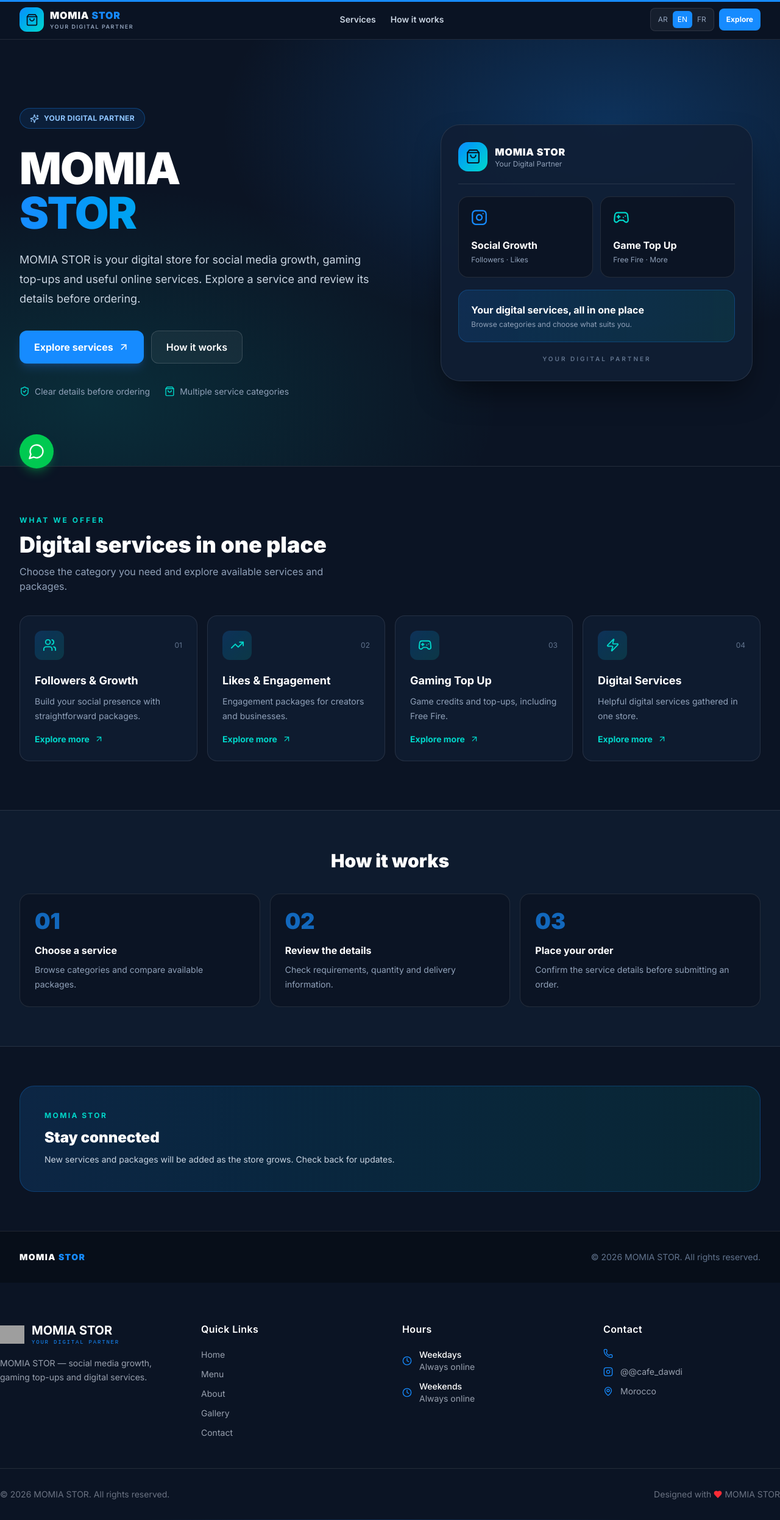
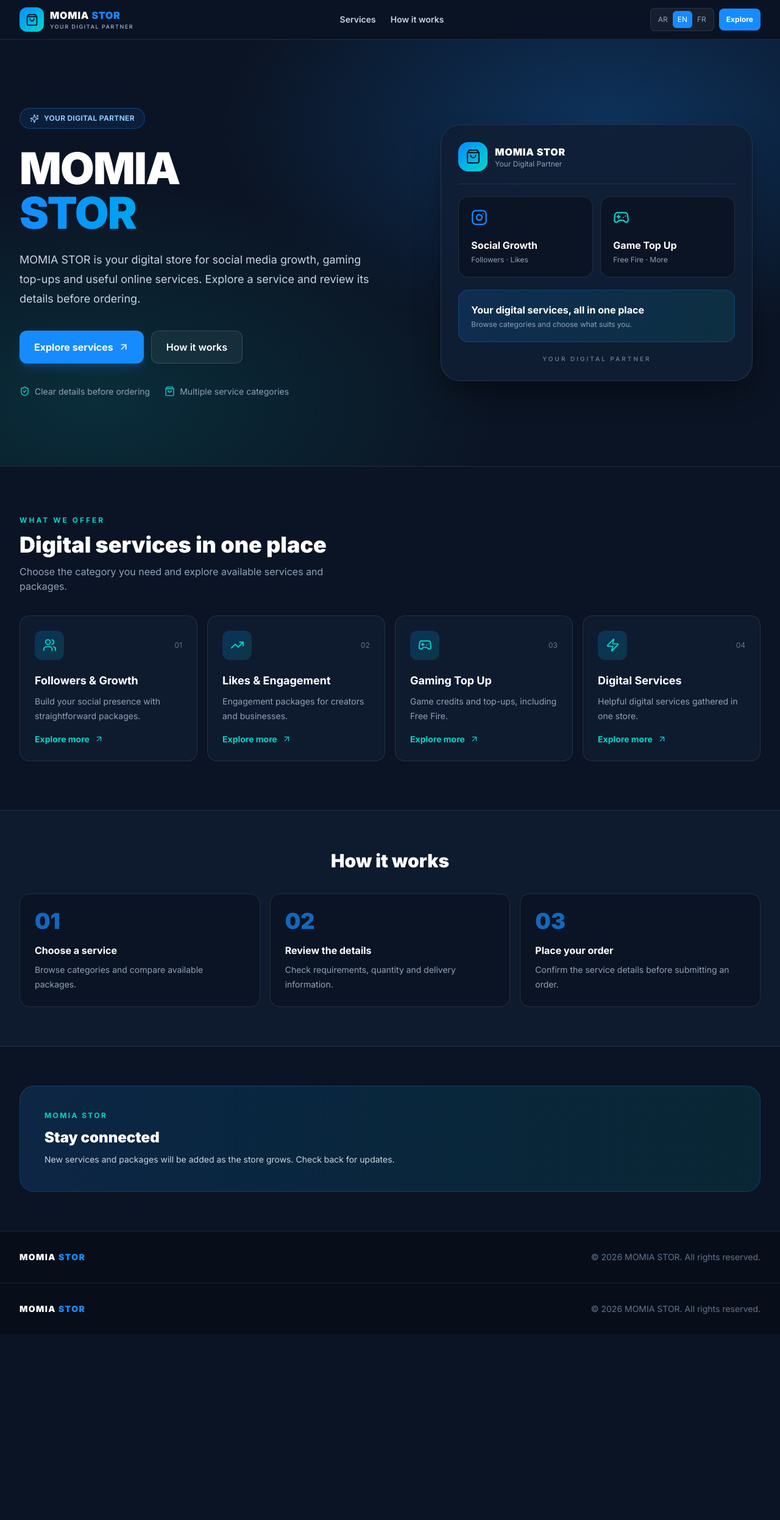
Before and after one commit to azizalipcff-gif/dawdi-cafe, a Next.js app: page /en in a window 1280 px wide. Shown: the whole page at 61% size. After the commit the page ends 2188 px from the top, so only its background shows below. Built offline with nearby package versions, Linux system fonts and the light colour scheme; no server answers; grey boxes are pictures that could not be loaded.

Commit message:
rebrand admin and layout for MOMIA STOR

```diff
--- a/src/components/SiteChrome.tsx
+++ b/src/components/SiteChrome.tsx
@@ -1,37 +1,22 @@
 "use client";
 import Link from "next/link";
 import { usePathname } from "next/navigation";
-import { Navbar } from "./Navbar";
-import { Footer } from "./Footer";
-import { WhatsAppButton } from "./WhatsAppButton";
-import { BackToTop } from "./BackToTop";
-import { ScrollProgress } from "./ScrollProgress";
-import { LoadingScreen } from "./LoadingScreen";
+import { ShoppingBag } from "lucide-react";
 import { ADMIN_PATH } from "@/lib/constants";
 import type { SiteSettings } from "@/lib/types";
-import { ShoppingBag } from "lucide-react";
 
-export function SiteChrome({ settings, children }: { settings?: Partial<SiteSettings>; children: React.ReactNode }) {
-  const pathname = usePathname();
-  if (pathname?.startsWith(ADMIN_PATH)) return <>{children}</>;
-  const locale = pathname?.split("/")[1] || "ar";
-  const ar = locale === "ar";
-  return <>
-    <LoadingScreen />
-    <ScrollProgress />
-    <header className="sticky top-0 z-50 border-b border-white/10 bg-[#0B1424]/95 text-white backdrop-blur-xl">
-      <div className="mx-auto flex max-w-7xl items-center justify-between gap-3 px-4 py-3 sm:px-8">
-        <Link href={`/${locale}`} className="flex min-w-0 items-center gap-2.5">
-          <span className="grid h-10 w-10 shrink-0 place-items-center rounded-xl bg-gradient-to-br from-[#168BFF] to-[#00D6C9] text-[#071321]"><ShoppingBag size={21}/></span>
-          <span className="min-w-0"><span className="block whitespace-nowrap text-base font-black tracking-wider">MOMIA <b className="text-[#168BFF]">STOR</b></span><small className="block text-[9px] font-semibold tracking-[.17em] text-slate-400">YOUR DIGITAL PARTNER</small></span>
-        </Link>
-        <nav className="hidden items-center gap-6 text-sm font-semibold text-slate-300 md:flex"><Link href={`/${locale}#services`} className="hover:text-[#00D6C9]">{ar?"الخدمات":"Services"}</Link><Link href={`/${locale}#how`} className="hover:text-[#00D6C9]">{ar?"كيفاش كنخدمو":"How it works"}</Link></nav>
-        <div className="flex shrink-0 items-center gap-2"><div className="flex rounded-lg border border-white/10 bg-white/5 p-1 text-[10px] sm:text-xs">{["ar","en","fr"].map(code=><Link key={code} href={`/${code}`} className={`rounded-md px-2 py-1.5 ${locale===code?"bg-[#168BFF] text-white":"text-slate-400"}`}>{code.toUpperCase()}</Link>)}</div><Link href={`/${locale}#services`} className="hidden rounded-lg bg-[#168BFF] px-3 py-2.5 text-xs font-bold text-white sm:block">{ar?"تسوق الآن":"Explore"}</Link></div>
-      </div>
-    </header>
-    <main className="flex-1">{children}</main>
-    <Footer settings={settings} />
-    <BackToTop />
-    <WhatsAppButton settings={settings} />
-  </>;
+export function SiteChrome({ children }: { settings?: Partial<SiteSettings>; children: React.ReactNode }) {
+ const pathname=usePathname();
+ if(pathname?.startsWith(ADMIN_PATH)) return <>{children}</>;
+ const locale=pathname?.split("/")[1]||"ar";
+ const ar=locale==="ar";
+ return <>
+  <header className="sticky top-0 z-50 border-b border-white/10 bg-[#0B1424]/95 text-white backdrop-blur-xl"><div className="mx-auto flex max-w-7xl items-center justify-between gap-3 px-4 py-3 sm:px-8">
+   <Link href={`/${locale}`} className="flex min-w-0 items-center gap-2.5"><span className="grid h-10 w-10 shrink-0 place-items-center rounded-xl bg-gradient-to-br from-[#168BFF] to-[#00D6C9] text-[#071321]"><ShoppingBag size={21}/></span><span className="min-w-0"><span className="block whitespace-nowrap text-base font-black tracking-wider">MOMIA <b className="text-[#168BFF]">STOR</b></span><small className="block text-[9px] font-semibold tracking-[.17em] text-slate-400">YOUR DIGITAL PARTNER</small></span></Link>
+   <nav className="hidden items-center gap-6 text-sm font-semibold text-slate-300 md:flex"><Link href={`/${locale}#services`} className="hover:text-[#00D6C9]">{ar?"الخدمات":"Services"}</Link><Link href={`/${locale}#how`} className="hover:text-[#00D6C9]">{ar?"كيفاش كنخدمو":"How it works"}</Link></nav>
+   <div className="flex shrink-0 items-center gap-2"><div className="flex rounded-lg border border-white/10 bg-white/5 p-1 text-[10px] sm:text-xs">{["ar","en","fr"].map(code=><Link key={code} href={`/${code}`} className={`rounded-md px-2 py-1.5 ${locale===code?"bg-[#168BFF] text-white":"text-slate-400"}`}>{code.toUpperCase()}</Link>)}</div><Link href={`/${locale}#services`} className="hidden rounded-lg bg-[#168BFF] px-3 py-2.5 text-xs font-bold text-white sm:block">{ar?"تسوق الآن":"Explore"}</Link></div>
+  </div></header>
+  <main className="flex-1">{children}</main>
+  <footer className="border-t border-white/10 bg-[#070e19]"><div className="mx-auto flex max-w-7xl flex-col gap-3 px-5 py-8 text-sm text-slate-500 sm:flex-row sm:items-center sm:justify-between sm:px-8"><p className="font-black tracking-widest text-white">MOMIA <span className="text-[#168BFF]">STOR</span></p><p>© {new Date().getFullYear()} MOMIA STOR. {ar?"جميع الحقوق محفوظة.":"All rights reserved."}</p></div></footer>
+ </>;
 }
```
